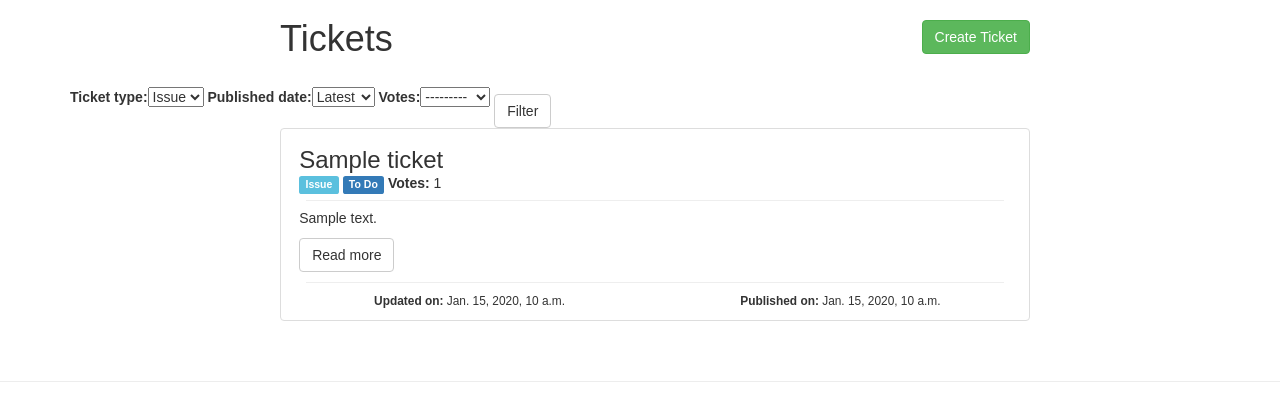
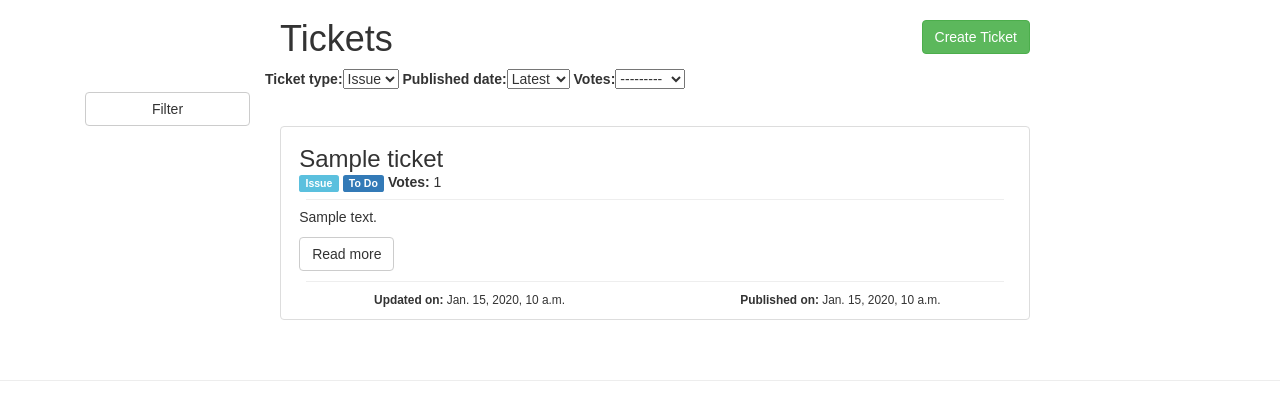
Before and after one commit to leonxx-dev/issue-tracker, a Django app: page /tickets/ in a window 1280 px wide. Shown: the part 51-471 px from the top of the page. Run offline with Django 3.2, Linux system fonts and the light colour scheme; tables that the repository leaves empty hold one stand-in row (values such as "Sample post"); some libraries are stand-ins or nearby versions.

Commit message:
Added style to filter and form buttons

```diff
--- a/static/css/custom.css
+++ b/static/css/custom.css
@@ -47,7 +47,7 @@ footer {
 
 @media only screen and (min-width: 992px) {
     .filter-button {
-        margin-top: 1.8em;
+        margin-top: 1.7em;
     }
     .form-buttons {
         margin-left: 15em;
@@ -56,6 +56,9 @@ footer {
 
 @media only screen and (max-width: 991px) {
     .filter-button {
-        margin: 0em 0em 1em 1em;
+        margin-top: 1.7em;;
+    }
+    .form-buttons {
+        margin-left: 1.1em;
     }
 }
--- a/tickets/templates/tickets.html
+++ b/tickets/templates/tickets.html
@@ -13,7 +13,9 @@
     <div class="row">
         <form action="" method="get">
             {{ filter.form | as_bootstrap }}
-            <button type="submit" class="btn btn-default filter-button">Filter</button>
+            <div class="col-xs-6 col-md-2">
+                <button type="submit" class="btn btn-default filter-button btn-block">Filter</button>
+            </div>
         </form>
     </div>
 </div>
--- a/tickets/views.py
+++ b/tickets/views.py
@@ -11,10 +11,9 @@ def get_tickets(request):
     of Tickets that were published prior to 'now'
     and render them to the 'tickets.html' template
     """
-    tickets = Ticket.objects.filter(ticket_type='1')
     f = TicketFilter(request.GET, queryset=Ticket.objects.all().order_by('-published_date'))
 
-    return render(request, "tickets.html", {'tickets': tickets, 'filter': f})
+    return render(request, "tickets.html", {'filter': f})
 
 def ticket_detail(request, pk):
     """
```
